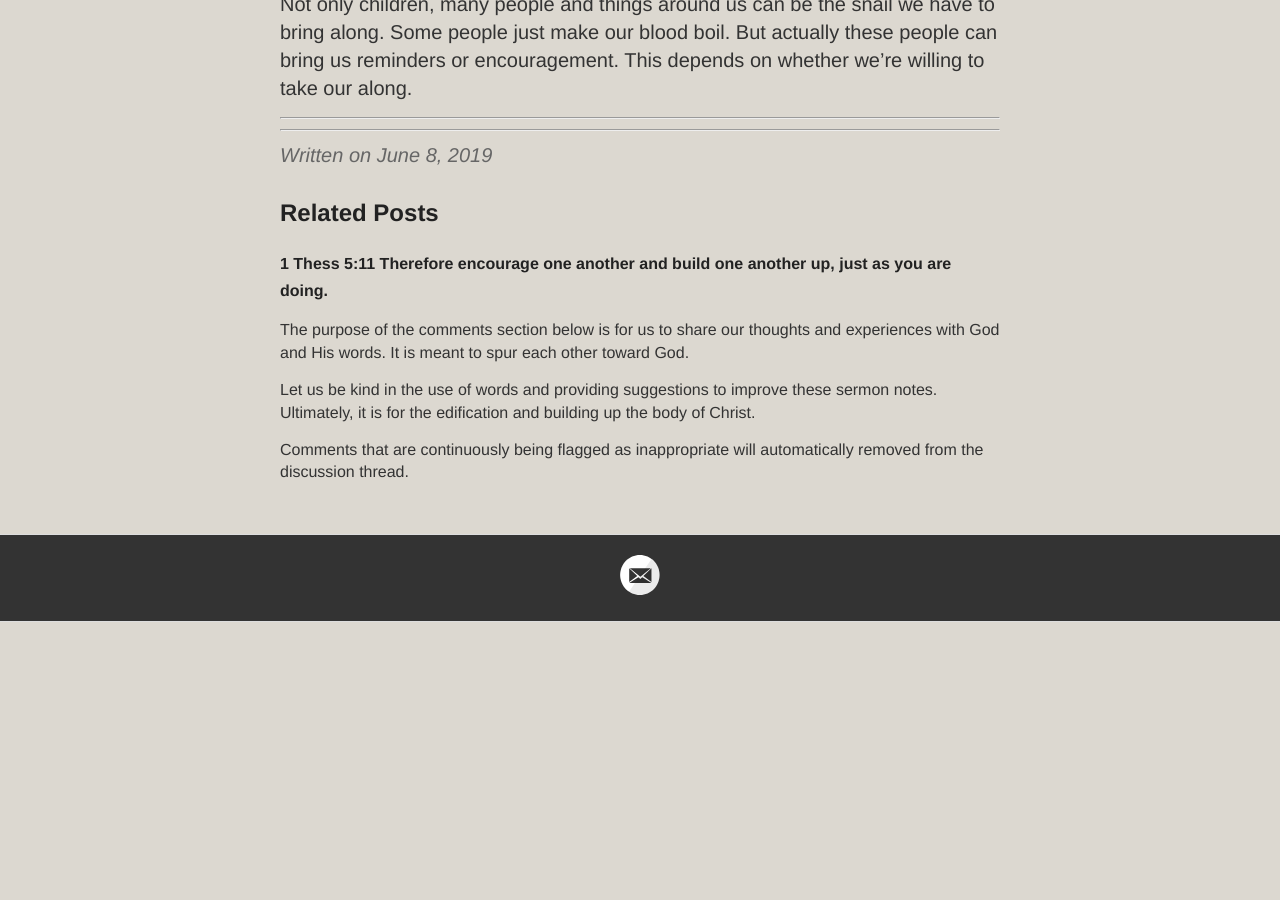
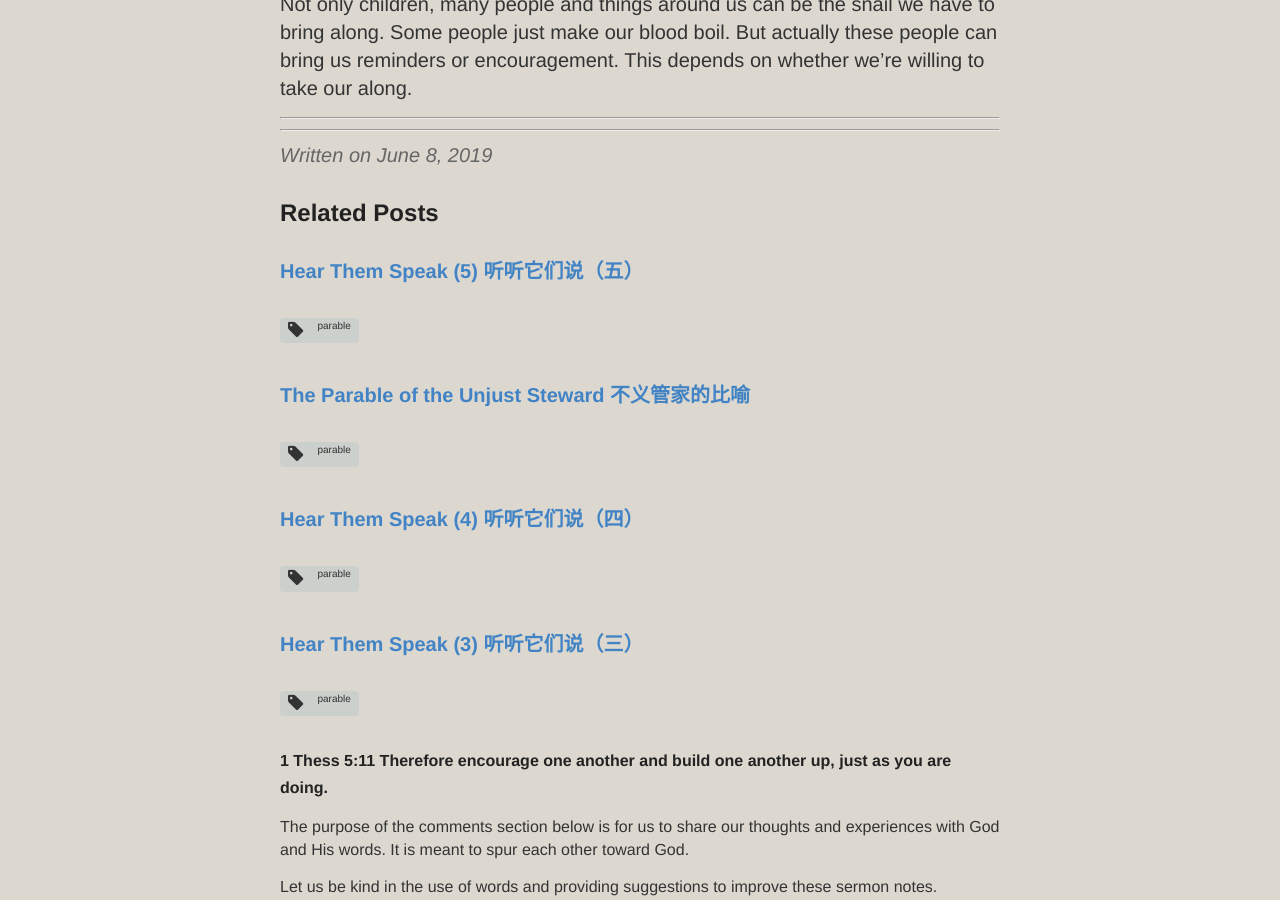
Before and after one commit to catchupTJC/catchuptjc.github.io, a Jekyll site: the page built from _posts/2019-06-08-Hear Them Speak (6).md, in a window 1280 px wide and 900 px high, scrolled down 6460 px. Built offline with Jekyll 4.4.1, drawn with Linux system fonts in a browser that asks for light colours; nearby versions of some CDN libraries; comment, search, counter and statistics services are not loaded; before the commit the page ends 7082 px from its top, so only the background shows below that.

Commit message:
Update 2019-06-08-Hear Them Speak (6).md

```diff
--- a/_posts/2019-06-08-Hear Them Speak (6).md
+++ b/_posts/2019-06-08-Hear Them Speak (6).md
@@ -1,8 +1,8 @@
 ---
 layout: post
 title: Hear Them Speak (6) 听听它们说（六）
-category: Sermon(SG)2019
-tags: [Parable]
+category: sermon(sg)2019
+tags: [parable]
 hymns: [184,351]
 ---
 
```
